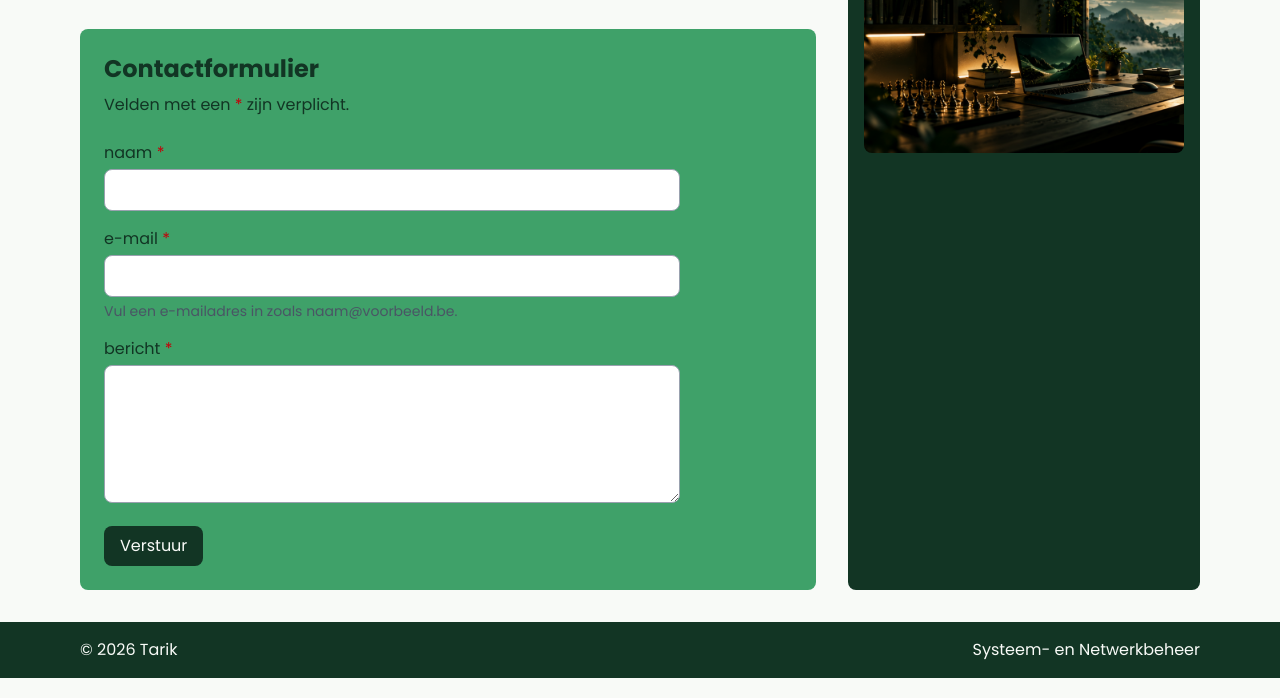
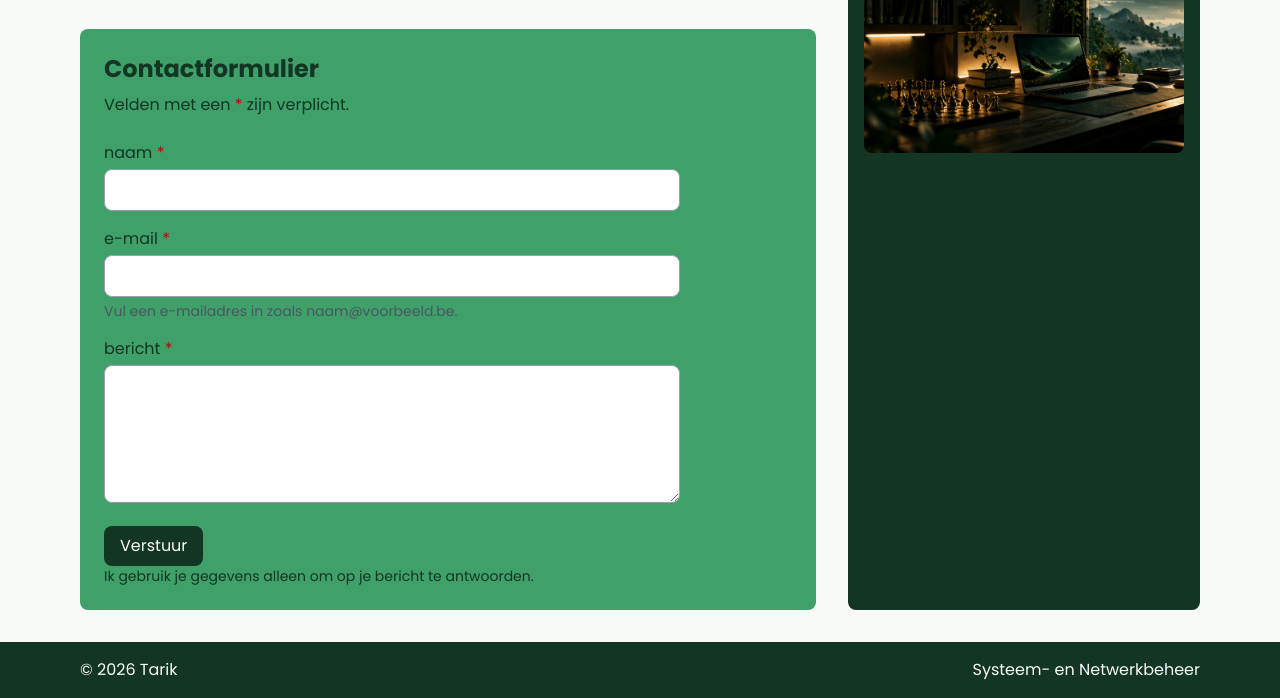
Before and after one commit to tarik-elkababri/portfolio, a website: page contact.html in a window 1280 px wide. Shown: the part 316-1014 px from the top of the page. Drawn offline with Linux system fonts and the light colour scheme.

Commit message:
Privacyzin toegevoegd aan contactformulier

```diff
--- a/contact.html
+++ b/contact.html
@@ -189,7 +189,9 @@
                             focus-visible:outline-blue-700">
                             Verstuur
                         </button>
-
+                        <p class="mt-3 text-sm">
+                            Ik gebruik je gegevens alleen om op je bericht te antwoorden.
+                        </p>
                     </form>
 
                 </section>
```
